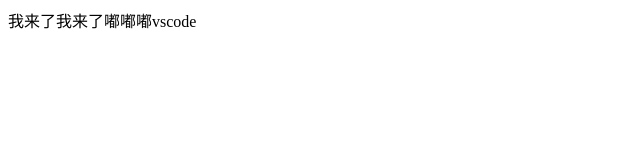
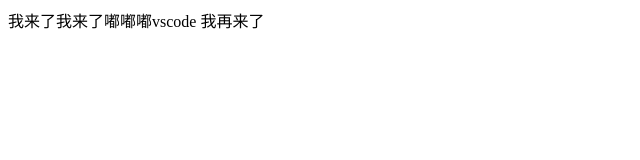
Before and after one commit to moboo777/qqq, a plain HTML site: page index.html in a window 1280 px wide. Shown: the full height of the page, 0-640 px from the left. Drawn offline with Linux system fonts and the light colour scheme.

Commit message:
我再来了

```diff
--- a/index.html
+++ b/index.html
@@ -9,7 +9,7 @@
 </head>
 
 <body>
-    我来了我来了嘟嘟嘟vscode
+    我来了我来了嘟嘟嘟vscode 我再来了
 
 </body>
 
```
